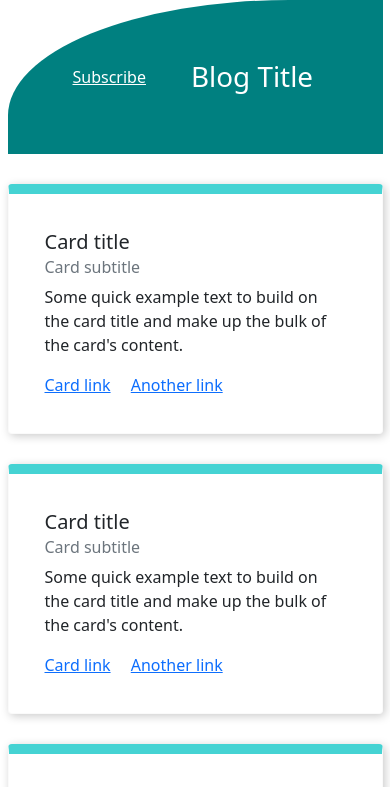
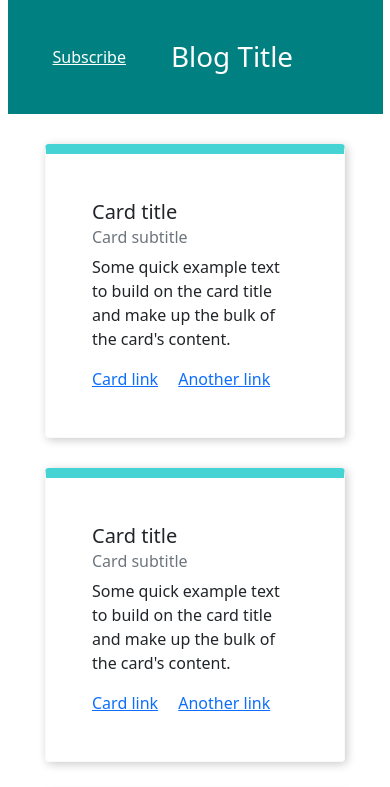
Before and after one commit to vermilion4/ResponsiveBlog, a plain HTML site: page index.html in a window 390 px wide. Shown: the top 787 px of the page. Drawn offline with nearby package versions, Linux system fonts and the light colour scheme.

Commit message:
updated responsiveness

```diff
--- a/style.css
+++ b/style.css
@@ -8,20 +8,13 @@
     grid-gap: 30px;
 }
 
-.box{
-
-    border-top-color: hsl(180, 62%, 55%);
-}
-
 .header{
-    width: 375px;
+    width: 100%;
     margin: auto;
     grid-area: hd;
     display: flex;
     flex-direction: row;
     background-color: teal;
-    padding: 20px;
-    border-top-left-radius: 75%;
 }
 #sub{
     flex: 20%;
@@ -39,9 +32,9 @@
 }
 
 .card{
-    width: 375px;
+    width: 300px;
     margin: auto;
-    padding: 20px;
+    padding: 30px;
     border: 1px solid hsl(0, 0%, 98%);
     box-shadow: 2px 2px 10px rgb(202 202 202);
     border-top-width: 10px;
@@ -50,7 +43,7 @@
 
 .footer{
     grid-area: ft;
-    width: 375px;
+    width: 100%;
     margin: auto;
     background-color: teal;
     color: white;
@@ -107,7 +100,4 @@
         margin: auto;
         padding: 40px;
     }
-    .header{
-        border-radius: 0;
-    }
 }
```
